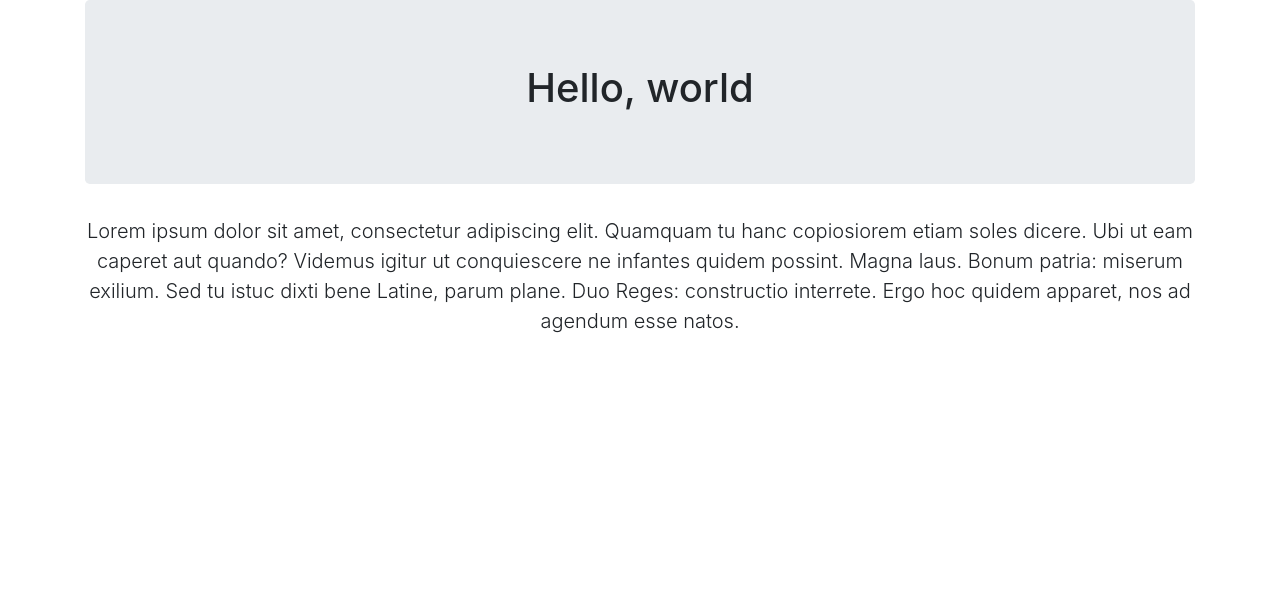
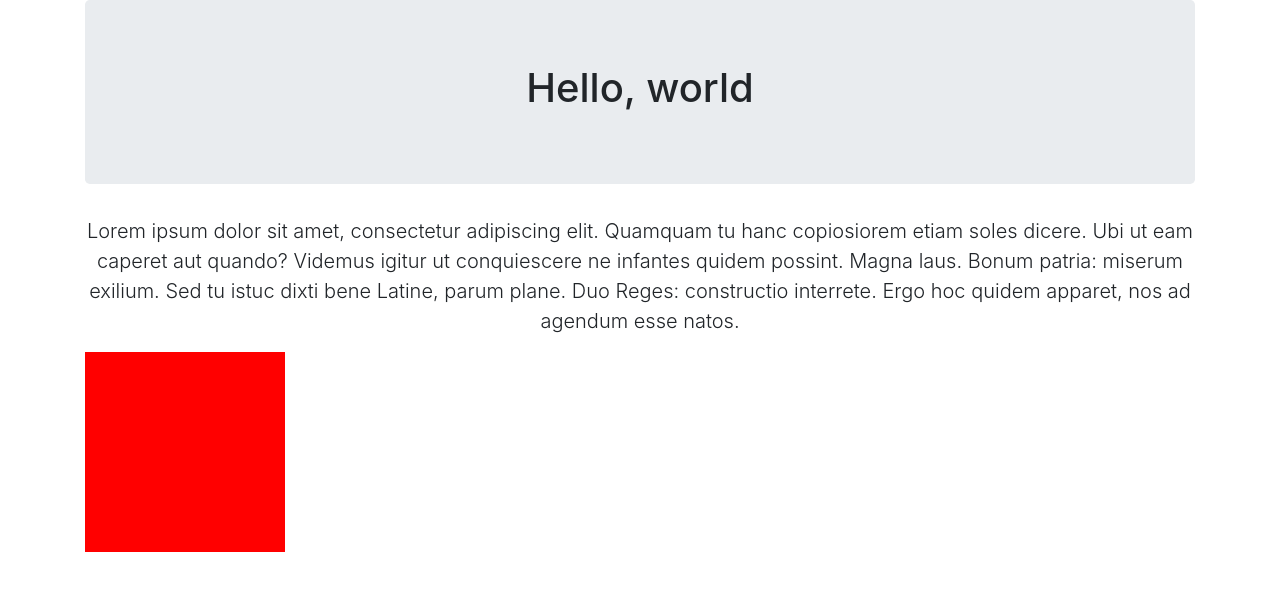
Before and after one commit to AlexanderBraatz/w910reactUI, a React (Create React App) app in the folder w910react/: page / in a window 1280 px wide. Shown: the top 590 px of the page. Built offline with nearby package versions, Linux system fonts and the light colour scheme.

Commit message:
W9D1 added Square Component

```diff
--- a/w910react/src/App.js
+++ b/w910react/src/App.js
@@ -2,6 +2,7 @@ import React from 'react';
 import './App.css';
 import Header from './components/Header'
 import Paragraph from './components/Paragraph'
+import Square from './components/Square'
 
 function App() {
   return (
@@ -9,6 +10,7 @@ function App() {
       <>
       <Header />
       <Paragraph />
+      <Square />
       </>
     </div>
   );
--- a/w910react/src/components/Header.jsx
+++ b/w910react/src/components/Header.jsx
@@ -6,4 +6,4 @@ const Header = () => (
     </header>
 )
 
-export default Header
+export default Header;
--- a/w910react/src/components/Paragraph.jsx
+++ b/w910react/src/components/Paragraph.jsx
@@ -4,4 +4,4 @@ const Paragraph = () => (
     <p className="lead" >Lorem ipsum dolor sit amet, consectetur adipiscing elit. Quamquam tu hanc copiosiorem etiam soles dicere. Ubi ut eam caperet aut quando? Videmus igitur ut conquiescere ne infantes quidem possint. Magna laus. Bonum patria: miserum exilium. Sed tu istuc dixti bene Latine, parum plane. Duo Reges: constructio interrete. Ergo hoc quidem apparet, nos ad agendum esse natos.</p>
 )
 
-export default Paragraph
+export default Paragraph;
--- a/w910react/src/components/Square.jsx
+++ b/w910react/src/components/Square.jsx
@@ -1,7 +1,8 @@
 import React from "react";
 
-const Header = () => (
-    <div style=  ></div>
+const Square = () => (
+    <div style={{height:200, width:200, backgroundColor:"red"}} ></div>
+    /* in Css ^this would be style = "height: 200px; width : 200px; backgroundColor: red;" */
 )
 
-export default Header
+export default Square;
```
